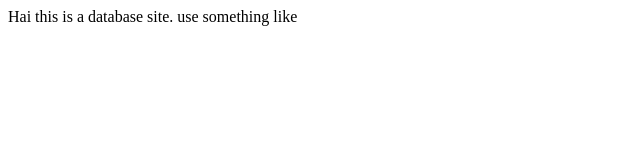
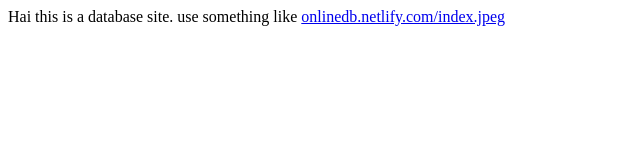
Before and after one commit to akshaybmnmd/online, a plain HTML site: page index.html in a window 1280 px wide. Shown: the whole page, without its empty margins (0-640 px from the left). Drawn offline with Linux system fonts and the light colour scheme.

Commit message:
Update index.html

```diff
--- a/index.html
+++ b/index.html
@@ -4,7 +4,7 @@
 <body>
 
     Hai this is a database site. use something like
-    <a herf="onlinedb.netlify.com/index.jpeg"/>
+    <a href="https://onlinedb.netlify.com/index.jpeg">onlinedb.netlify.com/index.jpeg</a>
 
 </body>
 </html>
```
